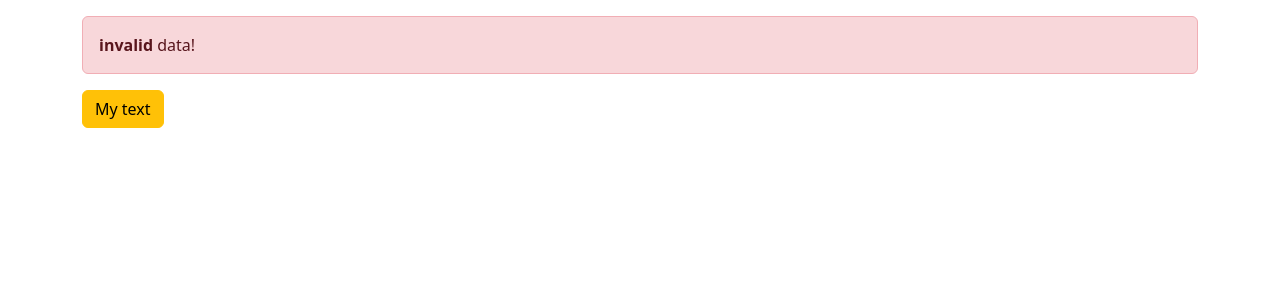
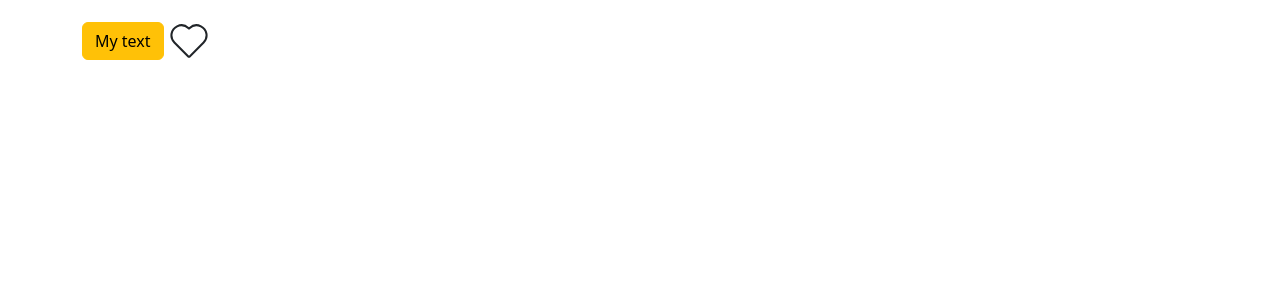
Before and after one commit to zamoosh/react-first, a React (Vite) app: page / in a window 1280 px wide. Shown: the top 300 px of the page. Built offline with nearby package versions, Linux system fonts and the light colour scheme.

Commit message:
adding heart component

```diff
--- a/package.json
+++ b/package.json
@@ -13,7 +13,8 @@
     "bootstrap": "^5.3.3",
     "prettier": "^3.3.3",
     "react": "^18.3.1",
-    "react-dom": "^18.3.1"
+    "react-dom": "^18.3.1",
+    "react-icons": "^5.3.0"
   },
   "devDependencies": {
     "@eslint/js": "^9.13.0",
--- a/src/App.tsx
+++ b/src/App.tsx
@@ -1,16 +1,30 @@
 import Alert from "./componenets/AlertComponent/Alert";
 import Button from "./componenets/buttonComponent/Button";
+import Heart from "./componenets/HeartComponent/Heart"
+import { useState } from "react";
 
 function App() {
+  const [show, setShow] = useState(false);
+
   return (
     <div className={"container mt-3"}>
-      <Alert type={"danger"}>
-        <strong>invalid</strong> data!
-      </Alert>
+      {show && (
+        <Alert onClose={() => setShow(false)} type={"danger"}>
+          <strong>invalid</strong> data!
+        </Alert>
+      )}
 
-      <Button color={"warning"} onClick={() => console.log("click")}>
+      <Button
+        color={"warning"}
+        onClick={() => {
+          console.log("ali ali ali");
+          setShow(true);
+        }}
+      >
         My text
       </Button>
+
+      <Heart />
     </div>
   );
 }
--- a/src/componenets/AlertComponent/Alert.tsx
+++ b/src/componenets/AlertComponent/Alert.tsx
@@ -1,16 +1,17 @@
-import {ReactNode} from "react";
+import { ReactNode } from "react";
 
 interface Props {
   children: ReactNode;
   type: string;
+  onClose: () => void
 }
 
-function Alert({ children, type }: Props) {
-  const className = `alert alert-${type}`;
+function Alert({ children, type, onClose }: Props) {
 
   return (
-    <div className={className} role="alert">
+    <div className={`alert alert-${type} alert-dismissible fade show`} role="alert">
       {children}
+      <button type="button" onClick={onClose} className="btn-close" data-bs-dismiss="alert" aria-label="Close"></button>
     </div>
   );
 }
--- /dev/null
+++ b/src/componenets/HeartComponent/Heart.tsx
@@ -0,0 +1,11 @@
+import { CiHeart } from "react-icons/ci";
+
+function Heart() {
+  return (
+    <>
+      <CiHeart size={50} />
+    </>
+  );
+}
+
+export default Heart;
```
Also changed, not shown: 1 other file (tests, documents, lock files or other folders).
